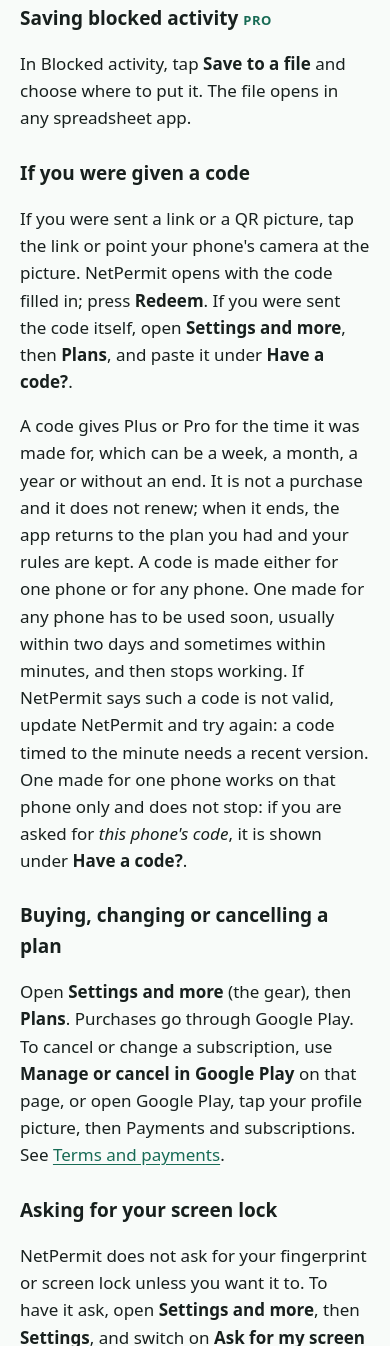
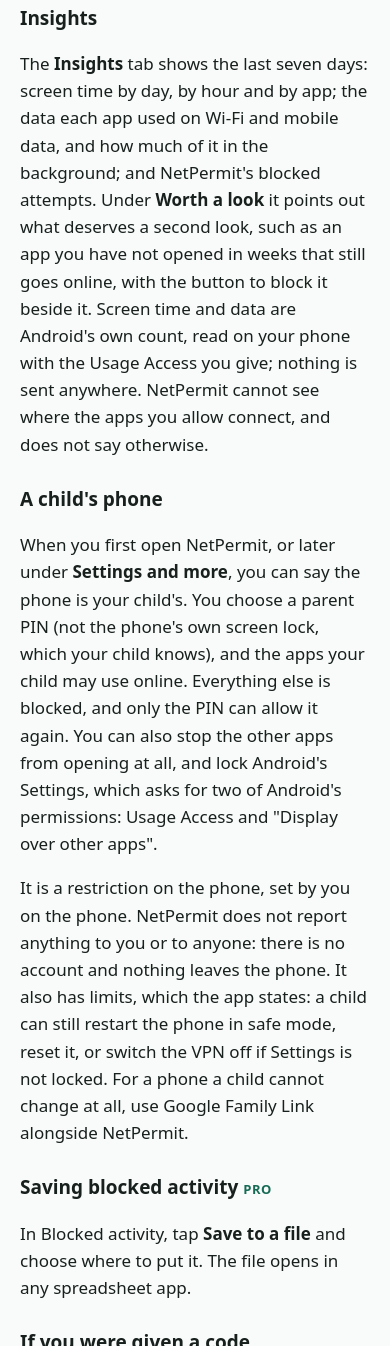
Before and after one commit to banzarti-art/netpermit-site, a plain HTML site: page how-to.html in a window 390 px wide. Shown: the part 9721-11067 px from the top of the page. Drawn offline with Linux system fonts and the light colour scheme.

Commit message:
Insights and a child's phone (build 10006)

```diff
--- a/how-to.html
+++ b/how-to.html
@@ -182,6 +182,28 @@ use the app's switch; NetPermit remembers the days and times for the next time y
 <p>A schedule follows your phone's own clock and time zone. When a time ends the app is blocked at
 once in most cases, and within about half a minute otherwise.</p>
 
+<h3>Insights</h3>
+<p>The <strong>Insights</strong> tab shows the last seven days: screen time by day, by hour and by
+app; the data each app used on Wi-Fi and mobile data, and how much of it in the background; and
+NetPermit's blocked attempts. Under <strong>Worth a look</strong> it points out what deserves a
+second look, such as an app you have not opened in weeks that still goes online, with the button to
+block it beside it. Screen time and data are Android's own count, read on your phone with the Usage
+Access you give; nothing is sent anywhere. NetPermit cannot see where the apps you allow connect,
+and does not say otherwise.</p>
+
+<h3>A child's phone</h3>
+<p>When you first open NetPermit, or later under <strong>Settings and more</strong>, you can say
+the phone is your child's. You choose a parent PIN (not the phone's own screen lock, which your
+child knows), and the apps your child may use online. Everything else is blocked, and only the PIN
+can allow it again. You can also stop the other apps from opening at all, and lock Android's
+Settings, which asks for two of Android's permissions: Usage Access and "Display over other
+apps".</p>
+<p>It is a restriction on the phone, set by you on the phone. NetPermit does not report anything
+to you or to anyone: there is no account and nothing leaves the phone. It also has limits, which
+the app states: a child can still restart the phone in safe mode, reset it, or switch the VPN off
+if Settings is not locked. For a phone a child cannot change at all, use Google Family Link
+alongside NetPermit.</p>
+
 <h3>Saving blocked activity <span class="plan-tag">PRO</span></h3>
 <p>In Blocked activity, tap <strong>Save to a file</strong> and choose where to put it. The file
 opens in any spreadsheet app.</p>
```
Also changed, not shown: privacy.html (+17 -10 lines), terms.html (+1 -1 lines).
